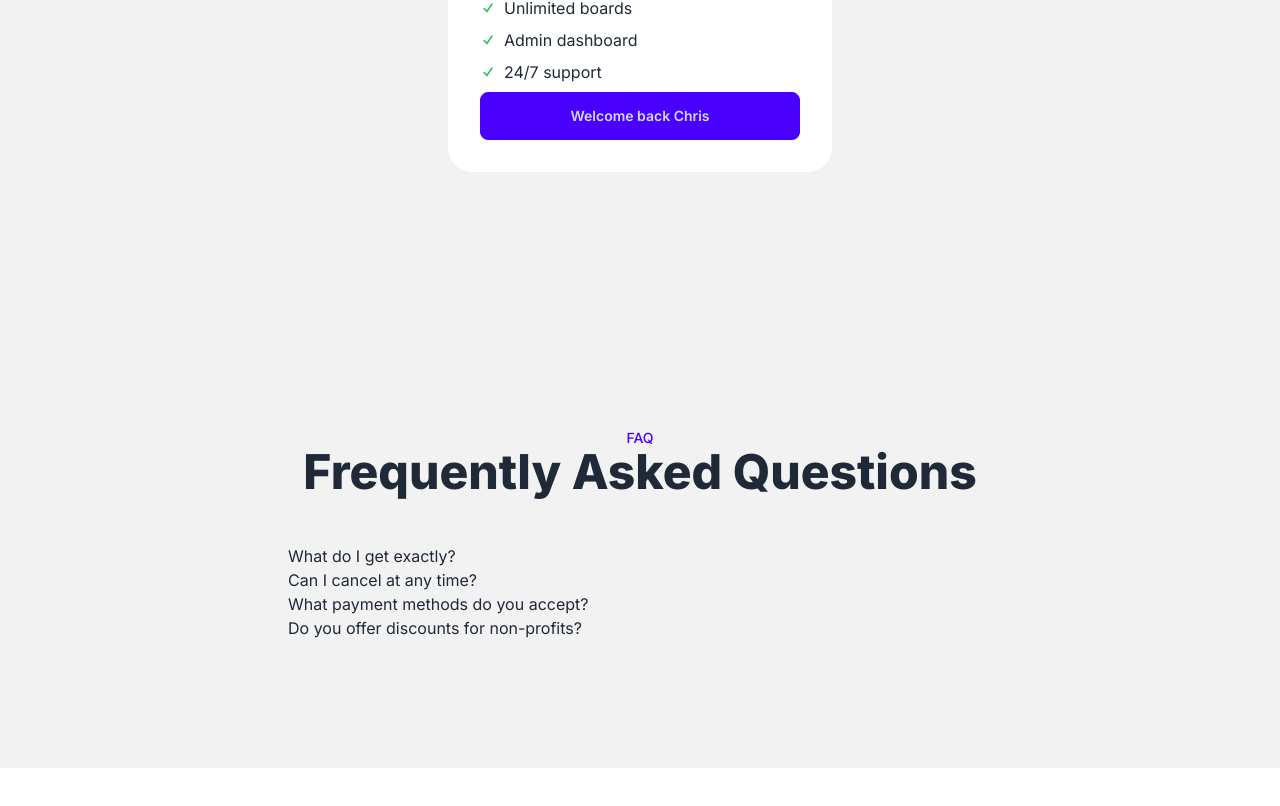
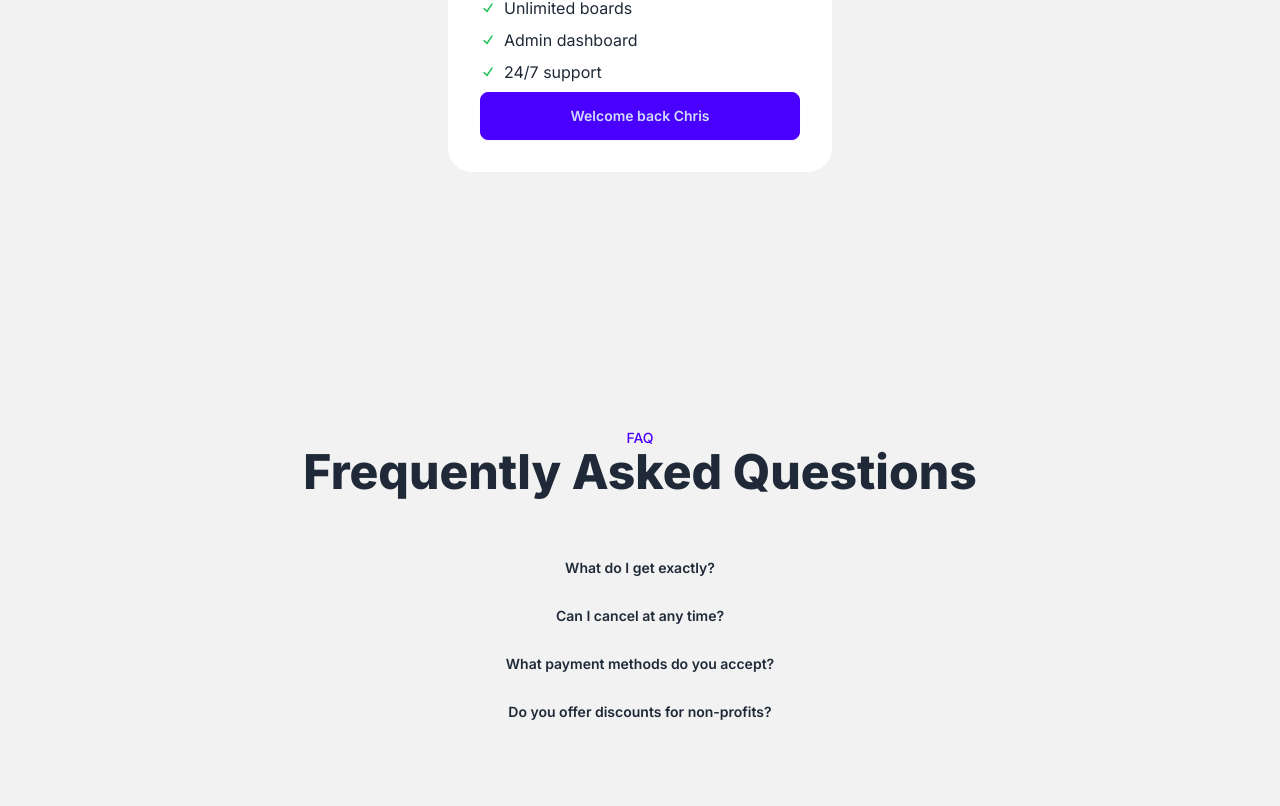
Before and after one commit to chrisrod115/codefast-blueprint, a Next.js app: page / in a window 1280 px wide. Shown: the part 1000-1806 px from the top of the page. Before the commit the page ends 1768 px from the top, so only its background shows below. Built offline with nearby package versions, Linux system fonts and the light colour scheme.

Commit message:
Add FAQListItem component and integrate it into Home component

```diff
--- a/app/page.js
+++ b/app/page.js
@@ -1,5 +1,6 @@
 import ButtonLogin from "@/components/ButtonLogin";
 import ListItems from "@/components/ListItems";
+import FAQListItem from "@/components/FAQListItem";
 
 export default function Home() {
   const isLoggedIn = true;
@@ -91,7 +92,7 @@ export default function Home() {
                   "Lorem ipsum dolor sit amet, consectetur adipiscing elit. Sed do eiusmod tempor incididunt ut labore et dolore magna aliqua.",
               },
             ].map((qa) => (
-              <li key={qa.question}>{qa.question}</li>
+              <FAQListItem key={qa.question} qa={qa} />
             ))}
           </ul>
         </div>
--- a/components/FAQListItem.js
+++ b/components/FAQListItem.js
@@ -1,5 +1,24 @@
+"use client";
+
+import { useState } from "react";
+
 const FAQListItem = ({ qa }) => {
-  return <div>FAQListItem</div>;
+  const [isOpen, setIsOpen] = useState(false);
+
+  return (
+    <li key={qa.question}>
+      {/* 1. Question Clickable */}
+      <button
+        className="btn btn-ghost w-full text-left"
+        onClick={() => setIsOpen(!isOpen)}
+      >
+        <p>{qa.question}</p>
+      </button>
+
+      {/* 2. Answer (Initially Hidden) */}
+      <div className={`${isOpen ? "block" : "hidden"}`}> {qa.answer} </div>
+    </li>
+  );
 };
 
 export default FAQListItem;
```
